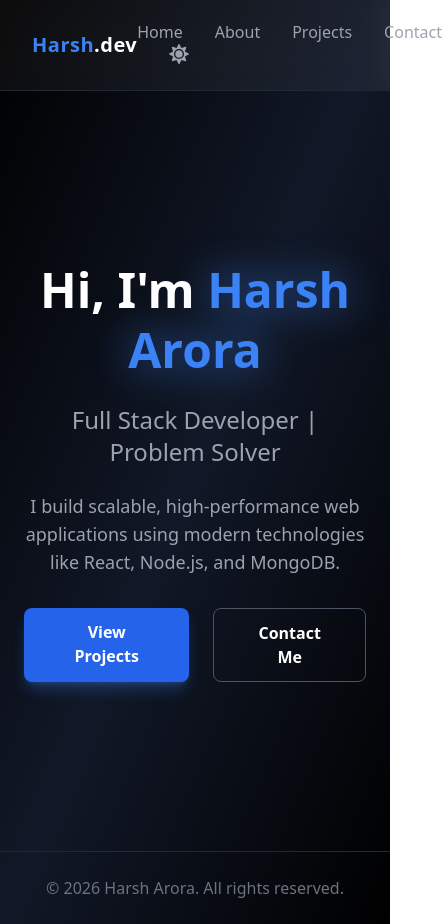
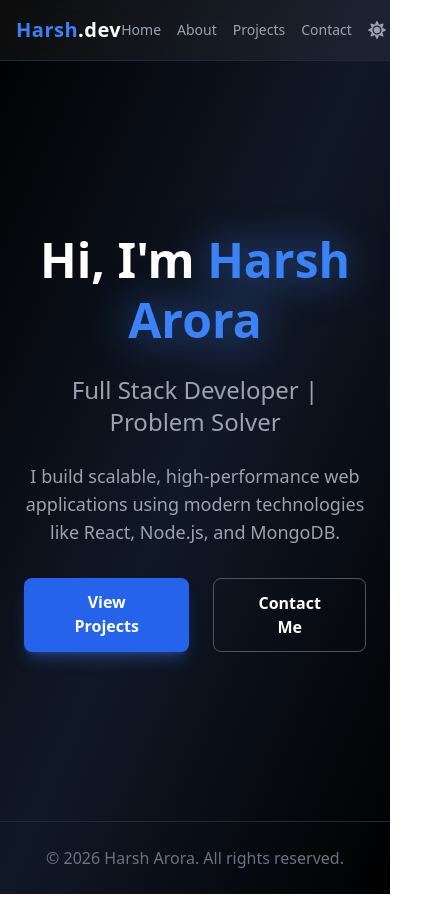
Before and after one commit to arora1harsh/harsh-portfolio, a React (Vite) app in the folder client/: page / in a window 390 px wide. Shown: the whole page, 442 px wide, since content can reach past the window. After the commit the page ends 894 px from the top, so only its background shows below. Built offline with nearby package versions, Linux system fonts and the light colour scheme.

Commit message:
Added custom HA favicon, fixed navbar for mobile devices, changed title

```diff
--- a/client/index.html
+++ b/client/index.html
@@ -2,9 +2,10 @@
 <html lang="en">
   <head>
     <meta charset="UTF-8" />
-    <link rel="icon" type="image/svg+xml" href="/vite.svg" />
+    <link rel="icon" type="image/svg+xml" href="/favicon.svg" />
     <meta name="viewport" content="width=device-width, initial-scale=1.0" />
-    <title>client</title>
+    <title>Harsh Arora | Full Stack Developer</title>
+
   </head>
   <body>
     <div id="root"></div>
--- a/client/src/App.jsx
+++ b/client/src/App.jsx
@@ -34,6 +34,8 @@ function App() {
 
   const location = useLocation();
   return (
+    <div className="min-h-screen w-full overflow-x-hidden">
+
       <div className="min-h-screen bg-white text-black dark:text-white dark:bg-gradient-to-br from-black via-gray-900 to-black">
 
         <Navbar theme={theme} setTheme={setTheme} />
@@ -57,6 +59,7 @@ function App() {
         </AnimatePresence>
         <Footer />
       </div>
+    </div>
   );
 }
 
--- a/client/src/components/Navbar.jsx
+++ b/client/src/components/Navbar.jsx
@@ -1,29 +1,36 @@
 import { Link } from "react-router-dom";
 import { FaSun, FaMoon } from "react-icons/fa";
 
-
 function Navbar({ theme, setTheme }) {
   return (
-    <nav className="flex justify-between items-center px-8 py-5 backdrop-blur-md bg-gray-100 dark:bg-white/5 border-b border-gray-300 dark:border-gray-800 sticky top-0 z-50">
+    <nav className="w-full backdrop-blur-md bg-gray-100 dark:bg-white/5 border-b border-gray-300 dark:border-gray-800 sticky top-0 z-50">
 
+      <div className="max-w-6xl mx-auto px-4 sm:px-6 md:px-8 py-4 flex justify-between items-center">
+
+        {/* Logo */}
         <h1 className="text-xl font-bold tracking-wide">
           <span className="text-blue-500">Harsh</span>.dev
         </h1>
 
-      <div className="space-x-8 text-gray-600 dark:text-gray-400">
+        {/* Navigation Links */}
+        <div className="flex items-center gap-4 sm:gap-6 md:gap-8 text-sm sm:text-base text-gray-600 dark:text-gray-400">
+
           <Link className="hover:text-blue-500 transition" to="/">Home</Link>
           <Link className="hover:text-blue-500 transition" to="/about">About</Link>
           <Link className="hover:text-blue-500 transition" to="/projects">Projects</Link>
           <Link className="hover:text-blue-500 transition" to="/contact">Contact</Link>
+
+          {/* Theme Toggle */}
           <button
             onClick={() => setTheme(theme === "dark" ? "light" : "dark")}
-          className="ml-6 text-xl hover:scale-110 transition"
+            className="text-lg sm:text-xl hover:scale-110 transition"
           >
             {theme === "dark" ? <FaSun /> : <FaMoon />}
           </button>
 
         </div>
 
+      </div>
     </nav>
   );
 }
```
Also changed, not shown: client/public/favicon.svg (added). Lines whose indentation alone changed are shown as unchanged.
